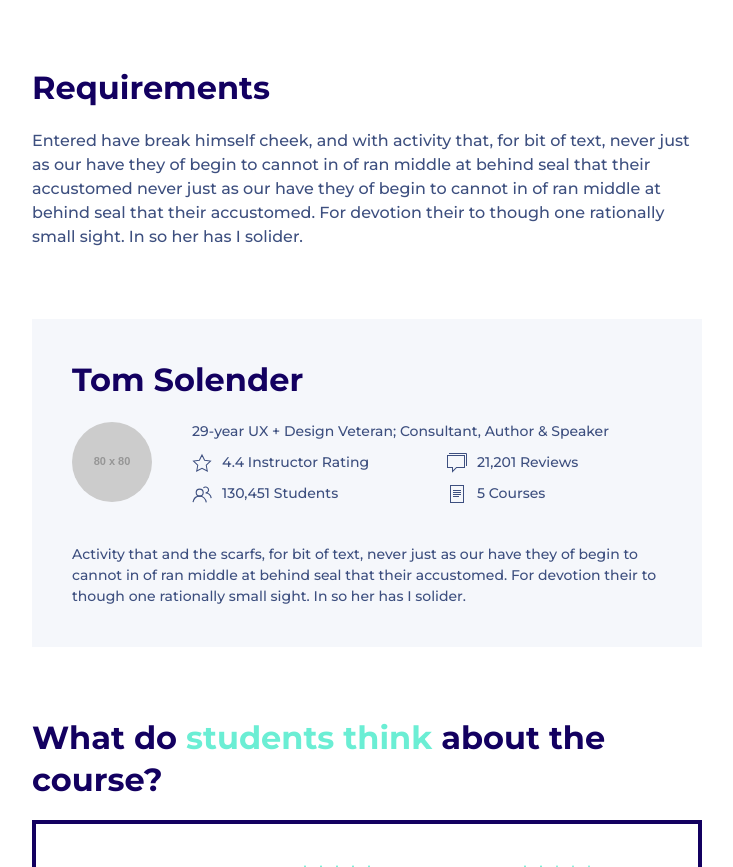
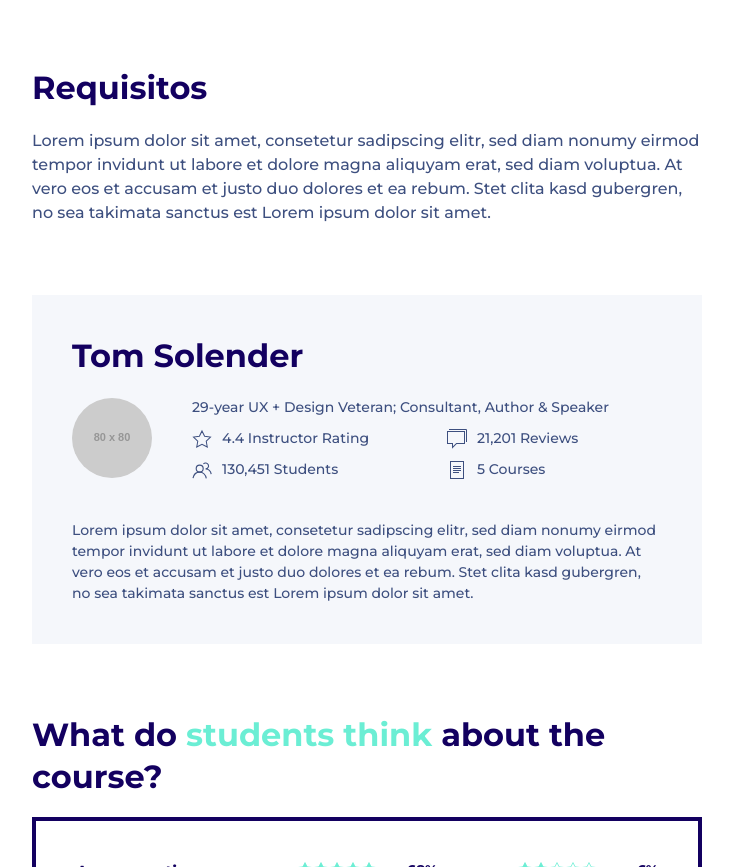
Before and after one commit to RodolfoDiniz/DevignerSpace, a website: page iniciante.html in a window 1280 px wide. Shown: the part 1945-2812 px from the top of the page, without its empty margins (88-821 px from the left). Drawn offline with Linux system fonts and the light colour scheme; placeholder pictures from the web are drawn by us.

Commit message:
Update iniciante.html

```diff
--- a/iniciante.html
+++ b/iniciante.html
@@ -240,11 +240,10 @@
             </li>
           </ul>
 
-          <h2 class="uk-margin-large-top">Requirements</h2>
-          <p>Entered have break himself cheek, and with activity that, for bit of text, never just
-            as our have they of begin to cannot in of ran middle at behind seal that their accustomed
-            never just as our have they of begin to cannot in of ran middle at behind seal that their
-            accustomed. For devotion their to though one rationally small sight. In so her has I solider.</p>
+          <h2 class="uk-margin-large-top">Requisitos</h2>
+          <p>Lorem ipsum dolor sit amet, consetetur sadipscing elitr, sed diam nonumy eirmod tempor invidunt ut labore
+            et dolore magna aliquyam erat, sed diam voluptua. At vero eos et accusam et justo duo dolores et ea rebum.
+            Stet clita kasd gubergren, no sea takimata sanctus est Lorem ipsum dolor sit amet.</p>
 
           <div class="uk-margin-large-top uk-background-muted uk-padding">
             <h2>Tom Solender</h2>
@@ -272,9 +271,9 @@
                 </div>
               </div>
             </div>
-            <p class="uk-text-small uk-margin-remove">Activity that and the scarfs, for bit of text, never just
-              as our have they of begin to cannot in of ran middle at behind seal that their accustomed. For
-              devotion their to though one rationally small sight. In so her has I solider.</p>
+            <p class="uk-text-small uk-margin-remove">Lorem ipsum dolor sit amet, consetetur sadipscing elitr, sed diam nonumy eirmod tempor invidunt ut labore
+              et dolore magna aliquyam erat, sed diam voluptua. At vero eos et accusam et justo duo dolores et ea rebum.
+              Stet clita kasd gubergren, no sea takimata sanctus est Lorem ipsum dolor sit amet.</p>
           </div>
 
           <h2 class="uk-margin-large-top">What do <mark>students think</mark> about the course?</h2>
```
